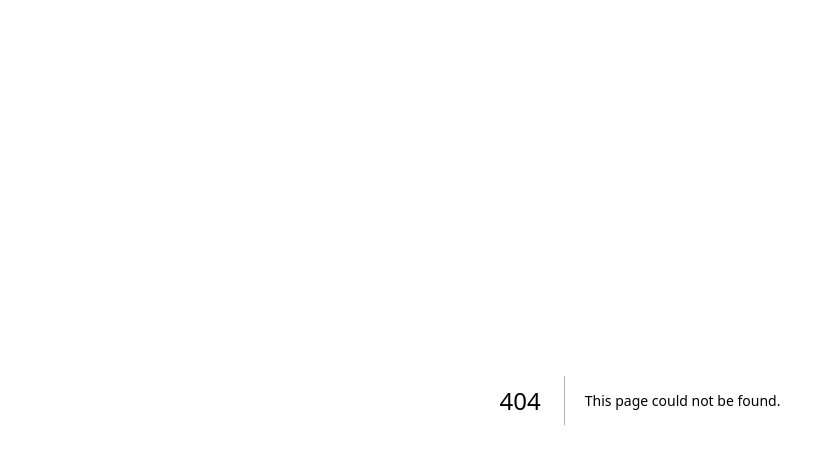
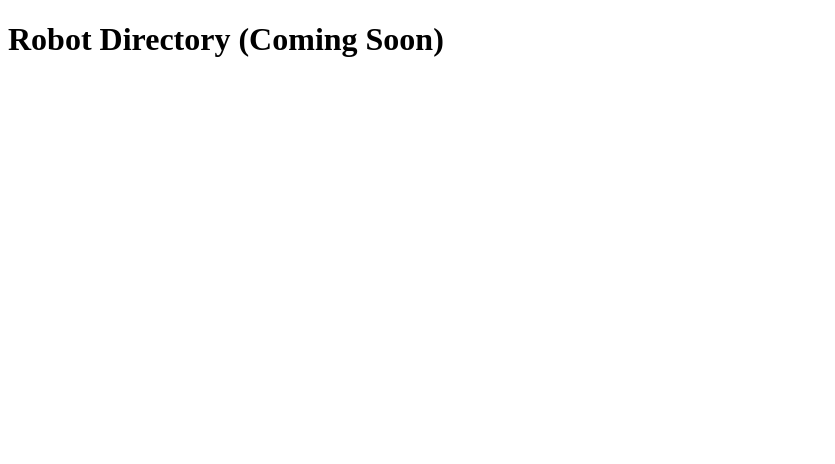
Before and after one commit to emeiBoy/bot86, a Next.js app: page /directory in a window 1280 px wide. Before the commit this address had no page. Shown: the top 464 px of the page, without its empty margins (0-835 px from the left). Built offline with nearby package versions, Linux system fonts and the light colour scheme.

Commit message:
Add Directory component with placeholder message

```diff
--- /dev/null
+++ b/app/directory/page.js
@@ -0,0 +1,3 @@
+export default function Directory() {
+  return <h1>Robot Directory (Coming Soon)</h1>;
+}
```
